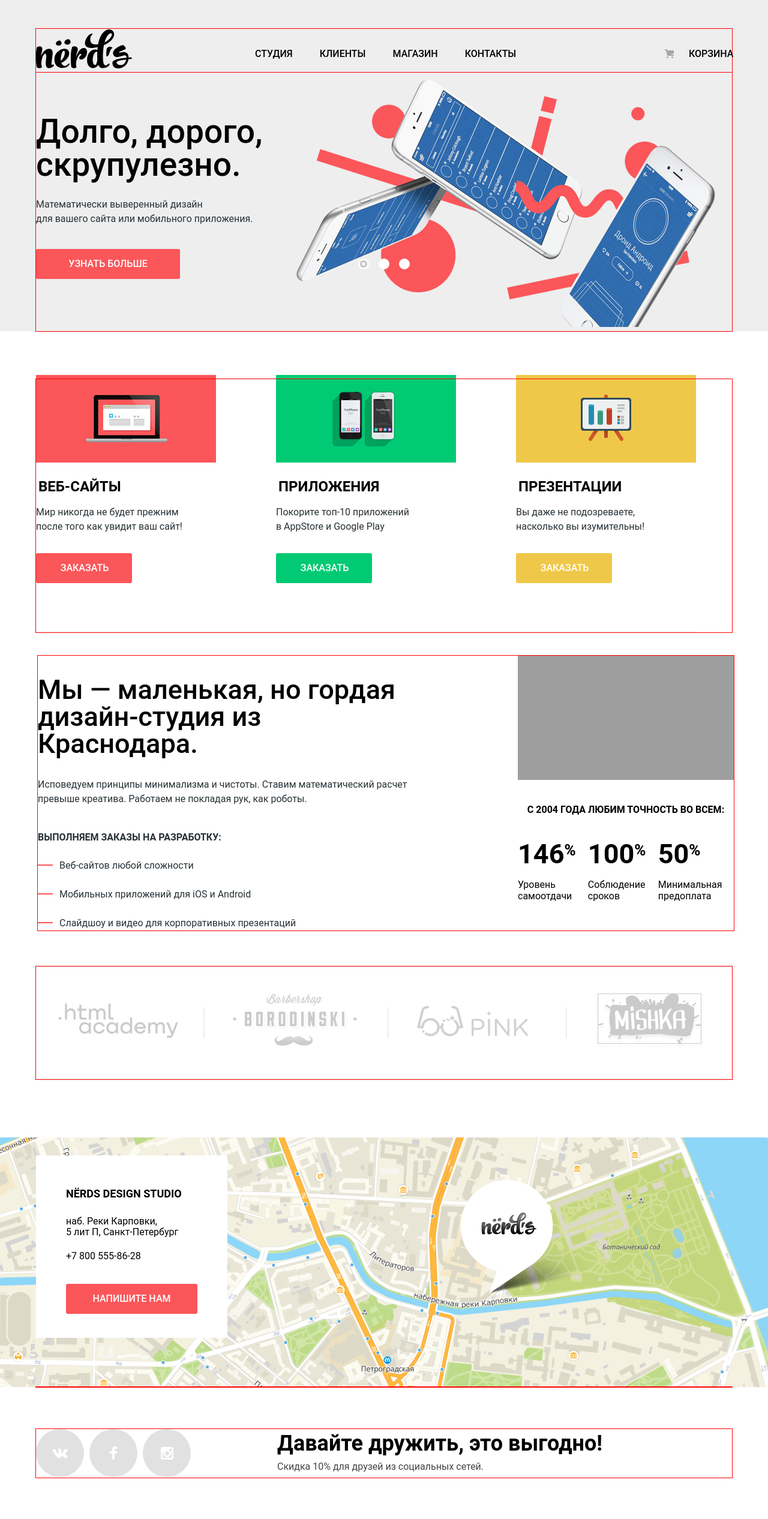
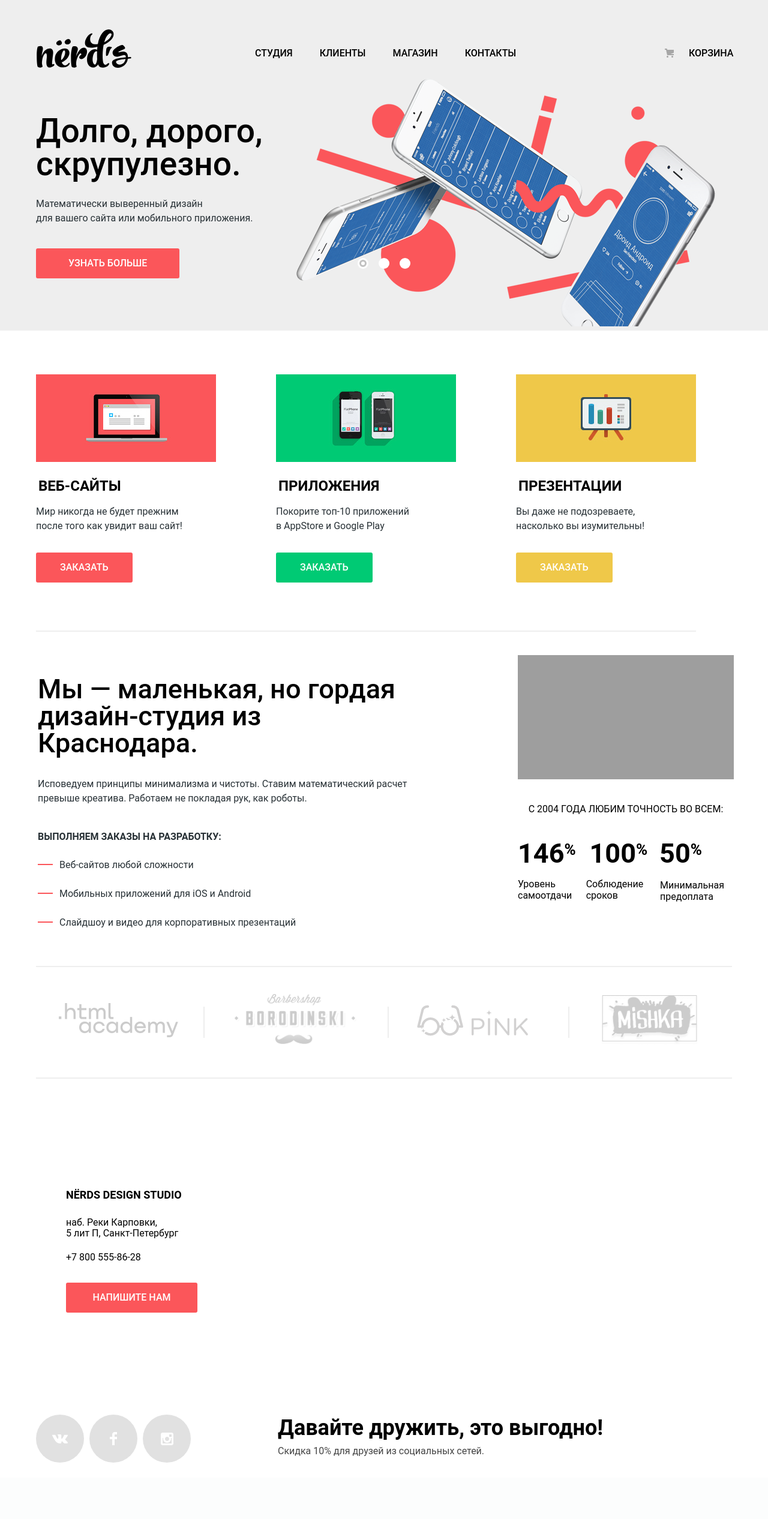
Before and after one commit to Mishelinus/nerds, a PHP site: page / in a window 1280 px wide. Shown: the whole page at 60% size. After the commit the page ends 2438 px from the top, so only its background shows below. Run offline with PHP 8.4, Linux system fonts and the light colour scheme; some web fonts are replaced; grey boxes are pictures that could not be loaded.

Commit message:
оформление контента, исправление недочётов

```diff
--- a/css/style.css
+++ b/css/style.css
@@ -1,26 +1,28 @@
 /* Variables */
 :root {
---basic-black: #000000;
---black--light: rgba(0,0,0,0.3);
+    --content-padding-desktop: 0px;
+    --content-width-desktop: calc(1160px - var(--content-padding-desktop) * 2);
+
+  --basic-black: #000000;
+  --black--light: rgba(0,0,0,0.3);
   --basic-white: #fff;
-  --basic-red-bright: #fb565a;
-  --red-middle: #e74246;
-  --red-dark: #d7373b;
-  --green-bright: #00ca74;
-  --green-middle: #00bc6c;
-  --green-dark: #00aa62;
+  --basic-red-bright: #fb565a;  /*red-light*/
+  --red-middle: #e74246;       /*red*/
+  --red-dark: #d7373b;         /*red-dark*/
+  --green-bright: #00ca74; /*green-light*/
+  --green-middle: #00bc6c;  /*green*/
+  --green-dark: #00aa62;    /*green-dark*/
   --yellow-bright: #efc849;
-  --yellow-middle: #eab534;
-  --yellow-dark: #e5a722;
-  --grey-light: #eeeeee;
-  --grey-social: #e1e1e1;
+  --yellow-middle: #eab534;  /*yellow/*
+  --yellow-dark: #e5a722;      /*yellow-dark*/
+  --grey-light: #eeeeee;   /* gray*/
+  --grey-social: #e1e1e1;  /*gray-88*/
   --grey-grey: #d5d5d5;
   --grey-btn-middle: #dfdfdf;
   --grey-btn-dark: #0f0404;
-  --grey-basket: #a6a6a6;
-  --grey-second-Text: #283136;
-  --grey-text: #666666;
-  --grey-text-social: #444444;
+  --grey-second-Text: #283136; /*gray-darkest*/
+  --grey-text: #666666;  /*gray-dark*/
+  --grey-text-social: #444444;  /*gray-darken*/
   --grey-pagination-link: #dbdbdb;
   --radio-color: #4d4d4d;
   --btn-sort-bottom: #231f20;
@@ -101,8 +101,8 @@ button {
 }
 
 .btn {
-  display: block;
-  height: 50px;
+  display: inline-block;
+  min-height: 50px;
   line-height: 18px;
   border: none;
   border-radius: 3px;
@@ -118,8 +118,6 @@ button {
 .container {
   width: 1160px;
   margin: 0 auto;
-  outline: 1px solid red;
-
 }
 .page-main {
   display: grid;
@@ -300,7 +298,8 @@ align-self: center;
 
 .slides__btn {
   background-color: var(--basic-red-bright);
-  width: 240px;
+  padding-left: 54px;
+  padding-right: 54px;
 }
 .slides__btn:hover {
   background-color: var(--red-middle);
@@ -327,7 +325,6 @@ align-self: center;
 .slides-control {
   display: flex;
   justify-content: space-between;
-  width: 86px;
   height: 18px;
   position: absolute;
   bottom: 103px;
@@ -360,8 +357,8 @@ align-self: center;
   transform: translate(-50%, -50%);
 }
 
-.slides-control  + li {
-  margin-left: 9px;
+.slides-control  li + li {
+  margin-left: 17px;
 }
 .services {
   margin-bottom: 25px;
@@ -423,9 +420,10 @@ align-self: center;
 }
 .services__btn {
   background: var(--basic-red-bright);
-  width: 160px;
+  max-width: 300px;
   font-weight: 500;
-  padding-left: 2px;
+  padding-left: 40px;
+  padding-right: 40px;
 }
 .services__btn:hover {
   background: var(--red-middle);
@@ -521,12 +521,12 @@ align-self: center;
   height: 2px;
   background: var(--basic-red-bright);
 }
-.about__text {
+/* .about__text {
   display: block;
   margin-bottom: 31px;
   text-align: center;
   text-transform: uppercase;
-}
+} */
 .about__img {
   /* width: 360px; */
   height: 207px;
@@ -543,26 +543,48 @@ align-self: center;
 
 }
 .about__table {
+  box-sizing: border-box;
+ /* border-spacing: 5px; */
+  width: 100%;
   margin: 0 auto;
-  border-collapse: separate;
-  border-spacing: 0 19px;
+
+   border-spacing: 0 19px;
+  /* border: 1px solid black; */
 }
-tbody tr{
-  border-spacing: 0 20px;
+.about__table caption {
+  margin-bottom: 28px;
+  text-align: center;
+  text-transform: uppercase;
 }
 
 .about__table-num {
-  width: 358px;
-  text-align: left;
-  font-weight: 400;
+padding-top: 3px;
   font-weight: 700;
   font-size: 45px;
-
+/* border: 1px solid red; */
+/* padding-left: 5px; */
+text-align: left;
+}
+.about__table-num--middle {
+  text-align: center;
+  position: relative;
+  left: -2px;
+}
+.about__table-num--last {
+  padding-Left: 10px;
 }
 .about__table-future {
   line-height: 19px;
   padding-top: 10px;
+  /* border: 1px solid red; */
 }
+.about__table-future--last {
+  padding-left: 1px;
+  position: relative;
+  left: 10px;
+  top: 2px;
+}
+
 
 .about sup {
   font-size: 26px;
@@ -573,7 +595,7 @@ tbody tr{
 
 /*  section partners  start  */
 .partners {
-  margin-bottom: 73px;
+  margin-bottom: 72px;
 }
 
 .partners__items {
@@ -616,6 +638,7 @@ align-items: center;
 
 .partners__item img {
   opacity: 0.2;
+  object-fit: contain;
 
 }
 
@@ -631,42 +654,36 @@ align-items: center;
 /*    section map  start    */
 
 .map {
-  grid-column: 1/-1;
   position: relative;
-  padding-top: 24px;
+  width: 100%;
+  height: 416px;
+  margin-bottom: 72px;
 }
+
 .map__img {
+position: absolute;
   width: 100%;
-  min-height: 416px;
-  display: block;
-  background-image: url('../img/map/map.png');
-  background-repeat: no-repeat;
-  background-size: cover;
-  background-position: center center;
-
+  left: 0;
+  top: 0;
+  z-index: 1;
+  height: auto;
 }
-.map__wrapper {
-  position: absolute;
-  display: block;
-  margin: 0 auto;
-  top: 0;
-  left: 50%;
-  display: block;
-  width: 1160px;
-  height: 416px;
-  transform: translateX(-50%);
+.map__img iframe {
+   border: none;
+   width: 100%;
 }
 
 .map-contact {
-  position: inherit;
-  top: 54px;
-  left: 0;
+  position: absolute;
+  top: 50%;
   width: 319px;
-  /* height: 308px; */
   background-color: var(--basic-white);
-  text-align: left;
   padding: 49px 50px 40px 50px;
+  z-index: 10;
+  left: calc(50% - var(--content-width-desktop)/2);
+  transform: translateY(-50%);
 }
+
 .map-contact__title {
   font-size: 18px;
   font-weight: 700;
@@ -683,7 +700,7 @@ align-items: center;
   font: inherit;
   display: block;
   margin-top: 22px;
-  margin-bottom: 37px;
+  margin-bottom: 33px;
   color: var(--basic-black);
 }
 .map-contact__btn {
@@ -704,30 +721,29 @@ align-items: center;
 /*     footer - social start  */
 
 .main-footer {
-height: 220px;
 align-content: center;
 justify-content: center;
-grid-row: 4/5;
 display: flex;
 }
 .main-footer .container {
   align-self: center;
   align-items: center;
-
 }
 
 .social {
-  display: grid;
-  grid-template-columns: repeat(2, max-content);
-  column-gap: 20px;
-  align-items: center;
-  width: 1060px;
-  height: 81px;
+  display: flex;
+  align-items: flex-start;
+  justify-content: flex-start;
 }
 
 .social__list {
   display: flex;
+  flex-wrap: wrap;
   list-style-type: none;
+}
+
+.social__list li {
+  margin-bottom: 25px;
 }
 
 .social__list li + li {
@@ -762,7 +778,12 @@ background: var(--red-middle);
 }
 
 .social__actions {
-  margin-left: 124px;
+  margin-left: 145px;
+  margin-top: 4px;
+  display: flex;
+  flex-direction: column;
+
+
 }
 .social__actions p {
   color: var(--grey-text-social);
--- a/index.html
+++ b/index.html
@@ -22,7 +22,7 @@
     <div class="container">
       <nav class="main-navigation">
         <a class="main-header-logo">
-          <img src="img/header/logo.svg" alt="Логотип Интернет магазина «Nёrds»">
+          <img src="img/header/logo.svg" alt="Логотип дизайн-студии «Нёрдс»" width="160" height="65">
         </a>
         <ul class="site-navigation">
           <li><a href="#" class="link">Студия</a></li>
@@ -51,7 +51,7 @@
               Математически выверенный дизайн <br>
               для вашего сайта или мобильного приложения.
             </div>
-            <a class="btn slides__btn">
+            <a href="blank.html" class="btn slides__btn">
               узнать больше
             </a>
           </div>
@@ -92,8 +92,8 @@
 
         <ul class="slides-control ">
           <li class="slides-control-active"><button type="button"></button></li>
-          <li ><button type="button"></button></li>
-          <li ><button type="button"></button></li>
+          <li><button type="button"></button></li>
+          <li><button type="button"></button></li>
         </ul>
       </div>
     </section>
@@ -153,18 +153,19 @@
           <div class="about__item">
             <div class="about__img">
             </div>
-            <b class="about__text">с 2004 года Любим точность во всем:</b>
+            <b class="about__text"></b>
             <table class="about__table">
+              <caption>с 2004 года Любим точность во всем:</caption>
               <tbody>
                 <tr>
-                  <th class="about__table-num"> 146<sup>%</sup> </th>
-                  <th class="about__table-num"> 100<sup>%</sup> </th>
-                  <th class="about__table-num"> 50<sup>%</sup> </th>
+                  <th class="about__table-num about__table-num--first"> 146<sup>%</sup> </th>
+                  <th class="about__table-num about__table-num--middle"> 100<sup>%</sup> </th>
+                  <th class="about__table-num about__table-num--last"> 50<sup>%</sup> </th>
                 </tr>
                 <tr>
-                  <td class="about__table-future">Уровень самоотдачи</td>
-                  <td class="about__table-future">Соблюдение сроков</td>
-                  <td class="about__table-future">Минимальная предоплата</td>
+                  <td class="about__table-future about__table-future--first">Уровень самоотдачи</td>
+                  <td class="about__table-future about__table-future--middle">Соблюдение сроков</td>
+                  <td class="about__table-future about__table-future--last">Минимальная предоплата</td>
                 </tr>
               </tbody>
 
@@ -180,33 +181,36 @@
         <li class="partners__item">
           <a href="https://htmlacademy.ru/intensive/htmlcss" title="HTML и CSS. Профессиональная вёрстка сайтов">
 
-              <img src="img/partners/htmlacademy.png" alt="Логотип Htmlacademy">
+            <img src="img/partners/htmlacademy.png" alt="HTML Academy" width="199" height="68">
           </a>
         </li>
 
         <li class="partners__item">
-            <a href="#" title="сайт партнёра Borodinski">
-              <img src="img/partners/borodinski.png" alt="Логотип партнёра Borodinski">
+          <a href="#" title="Барбершоп Borodinski">
+            <img src="img/partners/borodinski.png" alt="Барбершоп Бородинский" width="209" height="87">
           </a>
         </li>
         <li class="partners__item">
-            <a href="#" title="сайт партнёра Pink">
-              <img src="img/partners/pink.png" alt="Логотип партнёра Pink">
+          <a href="#" title="Партнёр Pink">
+            <img src="img/partners/pink.png" alt="Pink" width="185" height="52">
           </a>
         </li>
         <li class="partners__item">
-            <a href="#" title="сайт партнёра Mishka"><img src="img/partners/mishka.png"
-                alt="Логотип партнёра Mishka"></a>
+          <a href="#" title="сайт партнёра Mishka"><img src="img/partners/mishka.png" alt="Мишка" width="173"
+              height="84"></a>
         </li>
       </ul>
 
     </section>
+  </main>
   <section class="map">
     <h2 class="visually-hidden"> Как нас найти</h2>
     <div class="map__img">
+      <div style="position:relative;overflow:hidden;"><iframe src="https://yandex.ru/map-widget/v1/-/CCUBqErGlB"
+          height="416" frameborder="0" allowfullscreen="false" style="position:relative;"></iframe></div>
     </div>
-          <div class="container">
-            <div class="map__wrapper">
+    <div class="container map__container">
+
       <div class="map-contact">
         <div class="map-contact__title">
           NЁRDS DESIGN STUDIO
@@ -215,12 +219,12 @@
           наб. Реки Карповки,<br> 5 лит П, Санкт-Петербург <br>
           <a class="map-contact__phone" href="tel:+78005558628">+7 800 555-86-28</a>
         </p>
-                <a class="map-contact__btn btn" href="#">Напишите нам</a>
+        <a class="map-contact__btn btn" href="blank.html">Напишите нам</a>
       </div>
-            </div>
-          </div>
+
+      <!-- </div> -->
   </section>
-  </main>
+
   <footer class="main-footer">
 
     <div class="container">
@@ -230,7 +234,7 @@
           <li class="social__item">
             <a href="#" title="мы во вконтакте">
               <span class="visually-hidden">мы во вконтакте</span>
-              <svg width="27" height="15" viewBox="0 0 27 15"  xmlns="http://www.w3.org/2000/svg">
+              <svg width="27" height="15" viewBox="0 0 27 15" xmlns="http://www.w3.org/2000/svg">
                 <path
                   d="M16.138 11.51C17.094 11.201 18.318 13.55 19.621 14.449C20.599 15.13 21.348 14.983 21.348 14.983L24.821 14.933C24.821 14.933 26.636 14.821 25.778 13.379C25.707 13.259 25.275 12.31 23.193 10.357C21.016 8.31404 21.311 8.64504 23.932 5.11304C25.529 2.96004 26.168 1.64504 25.968 1.08504C25.776 0.546037 24.603 0.686037 24.603 0.686037L20.69 0.713037C20.309 0.714037 19.986 0.832037 19.839 1.22804C19.836 1.23204 19.218 2.89404 18.394 4.30704C16.653 7.29604 15.958 7.45504 15.67 7.26804C15.009 6.83504 15.176 5.53104 15.176 4.60404C15.176 1.70704 15.608 0.499037 14.33 0.187037C13.903 0.0830374 13.591 0.0150374 12.502 0.00503741C11.11 -0.0159626 9.92797 0.00503743 9.25797 0.334037C8.81297 0.557037 8.47197 1.04604 8.67897 1.07404C8.93897 1.10904 9.52197 1.23404 9.83397 1.66004C10.235 2.21204 10.223 3.44904 10.223 3.44904C10.223 3.44904 10.452 6.86004 9.68297 7.28304C9.15497 7.57304 8.43297 6.98104 6.87997 4.26704C6.08697 2.87904 5.48797 1.34504 5.48797 1.34504C5.48797 1.34504 5.37197 1.06004 5.16197 0.904037C4.91197 0.719037 4.56197 0.660037 4.56197 0.660037L0.84797 0.684037C0.84797 0.684037 0.28997 0.700037 0.0849697 0.946037C-0.0970303 1.16404 0.0699697 1.61404 0.0699697 1.61404C0.0699697 1.61404 2.97897 8.49504 6.27297 11.961C9.29297 15.143 12.725 14.932 12.725 14.932H14.28C14.28 14.932 14.749 14.878 14.989 14.62C15.213 14.38 15.203 13.929 15.203 13.929C15.203 13.929 15.172 11.82 16.138 11.51Z" />
               </svg>
@@ -262,10 +266,11 @@
       </section>
     </div>
   </footer>
-  <section class="modal">
+
+  <section class="modal modal__mail">
     <h3>Напишите нам</h3>
-    <form class="login-form" method="post" action="https://echo.htmlacademy.ru">
-      <div class="login-form__box">
+    <form class="mail-form" method="post" action="https://echo.htmlacademy.ru">
+      <div class="mail-form__box">
         <p><label>Ваше имя:<br>
             <input type="text" name="name" placeholder="Имя Фамилия" required>
           </label></p>
@@ -278,9 +283,11 @@
       <label>Текст письма:<br>
         <textarea name="text" placeholder="В свободной форме" required></textarea>
       </label>
-      <input class="btn contact-button" type="submit" value="Отправить">
+      <input class="btn button" type="submit" value="Отправить">
     </form>
-    <button class="contact-btn-close" type="button">закрыть</button>
+    <button class="btn-close" type="button" aria-label="Закрыть">
+      <span class="visually-hydden">закрыть</span>
+    </button>
   </section>
 </body>
 
```
Also changed, not shown: other parts of css/style.css (+182 -157 lines), catalog.html (+15 -13 lines). Lines whose indentation alone changed are shown as unchanged.
